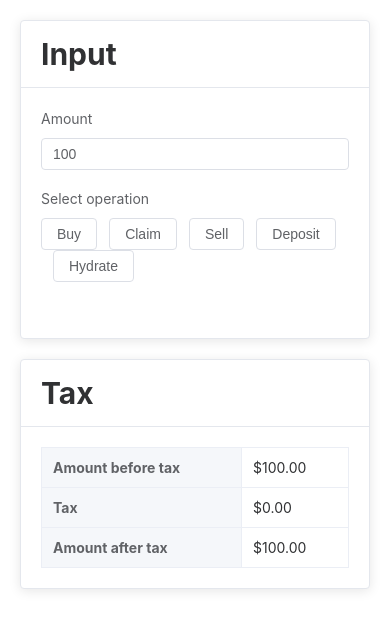
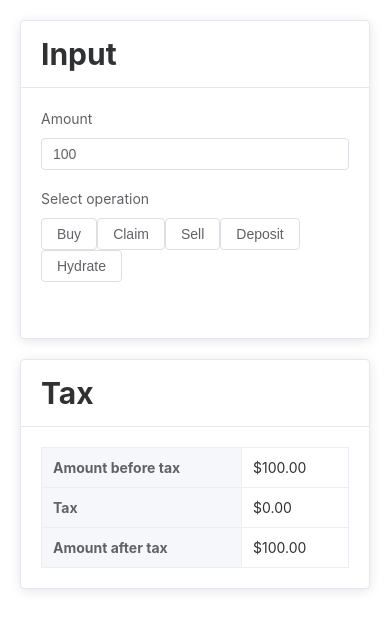
Before and after one commit to milad-alizadeh/drip-fee-calculator, a Vue app: page / in a window 390 px wide. Shown: the top 630 px of the page. Built offline with nearby package versions, Linux system fonts and the light colour scheme.

Commit message:
update mobile styling

```diff
--- a/src/components/FeeCalculator.vue
+++ b/src/components/FeeCalculator.vue
@@ -9,10 +9,13 @@
 
       <el-form labelPosition="top">
         <el-form-item label="Amount">
-          <el-input v-model="amount" type="number"></el-input>
+          <el-input v-model="amount" type="number" pattern="[0-9]*"></el-input>
         </el-form-item>
 
-        <el-form-item label="Select operation">
+        <el-form-item
+          label="Select operation"
+          class="v-fee-calculator__buttons"
+        >
           <el-button
             v-for="{ label, disabled, value } in availableOperations"
             :key="label"
@@ -192,9 +195,20 @@ export default {
       font-size: 24px;
       color: var(--el-color-primary);
     }
+
     .el-form-item__content {
       display: flex;
       grid-gap: 10px;
+    }
+  }
+
+  &__buttons {
+    flex-wrap: wrap;
+    display: flex;
+    grid-gap: 10px;
+
+    .el-button {
+      margin: 0 !important;
     }
   }
 
```
